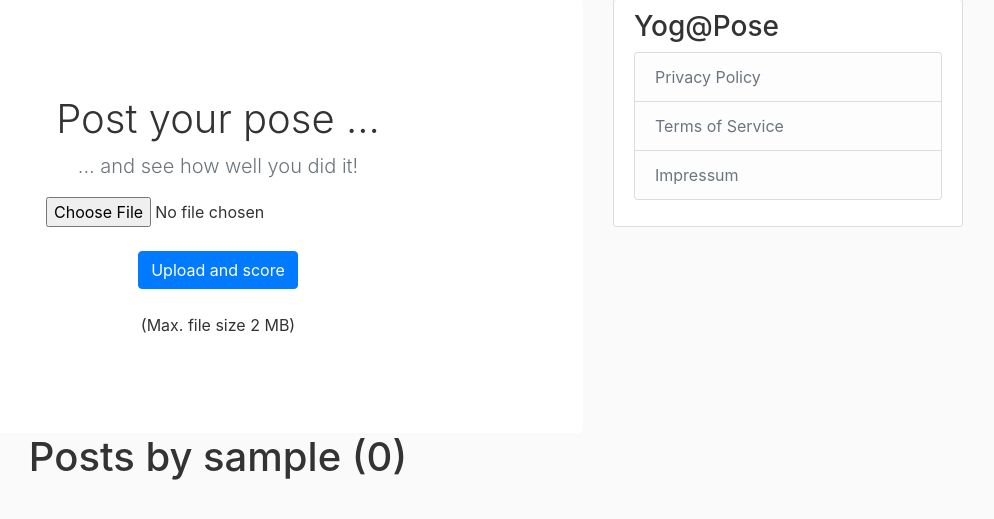
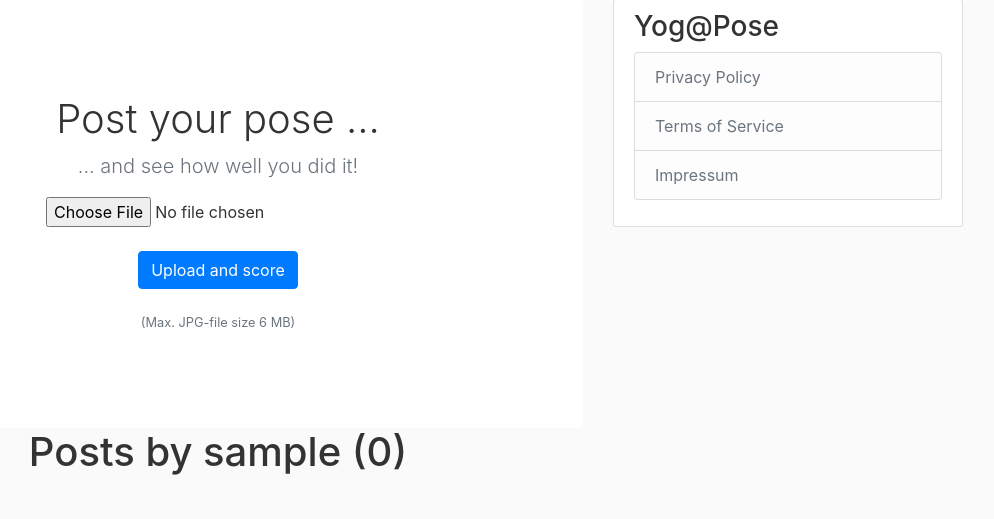
Before and after one commit to gautam-e/YogaPose, a Flask app: a page that uses yogapose/templates/user_posts.html in a window 1280 px wide. Shown: the part 81-600 px from the top of the page, without its empty margins (232-1226 px from the left). Run offline with Flask 2, Linux system fonts and the light colour scheme; the visitor is signed in with stand-in values (Sample User, id 1); data comes from the database, SQL or seed files in the repository; data that the repository does not hold is empty; parts of the project's set-up code (start-up, migrations or seed data) failed here and were passed over; some libraries are stand-ins or nearby versions.

Commit message:
Upload size 6MB

```diff
--- a/yogapose/config.py
+++ b/yogapose/config.py
@@ -7,7 +7,7 @@ with open('/etc/yogapose-config.json') as config_file:
 class Config:
     SECRET_KEY = config.get('SECRET_KEY')
     SQLALCHEMY_DATABASE_URI = config.get('SQLALCHEMY_DATABASE_URI')
-    MAX_CONTENT_LENGTH = 2 * 1024 * 1024
+    MAX_CONTENT_LENGTH = 6 * 1024 * 1024
     MAIL_SERVER = 'smtp.ionos.de'
     MAIL_PORT = 587
     MAIL_USE_TLS = True
--- a/yogapose/templates/home.html
+++ b/yogapose/templates/home.html
@@ -8,7 +8,7 @@
       <a href="{{ url_for('users.user_posts', username=current_user.username) }}"><h1 class="mb-3 text-center">My posts</h1></a>
       {% else %}
       <p class="lead text-muted">...<a href="{{ url_for('users.login') }}">Login</a> or <a href="{{ url_for('users.register') }}">Register</a>...</p>
-      <p class="lead text-muted small">We don't sell your data to third parties <br> You can delete your account at any time</p>
+      <p class="lead text-muted small">We don't sell your data to third parties <br> You may delete your account at any time</p>
     {% endif %}
   </div>
 </section>
--- a/yogapose/templates/user_posts.html
+++ b/yogapose/templates/user_posts.html
@@ -19,7 +19,7 @@
       {{ form.submit(class="file btn btn-primary my-2")  }}
     </div>
     </form>
-    (Max. file size 2 MB)
+    <p class="lead text-muted small">(Max. JPG-file size 6 MB)</p>
   </div>
 </section>
 {% endif %}
```
